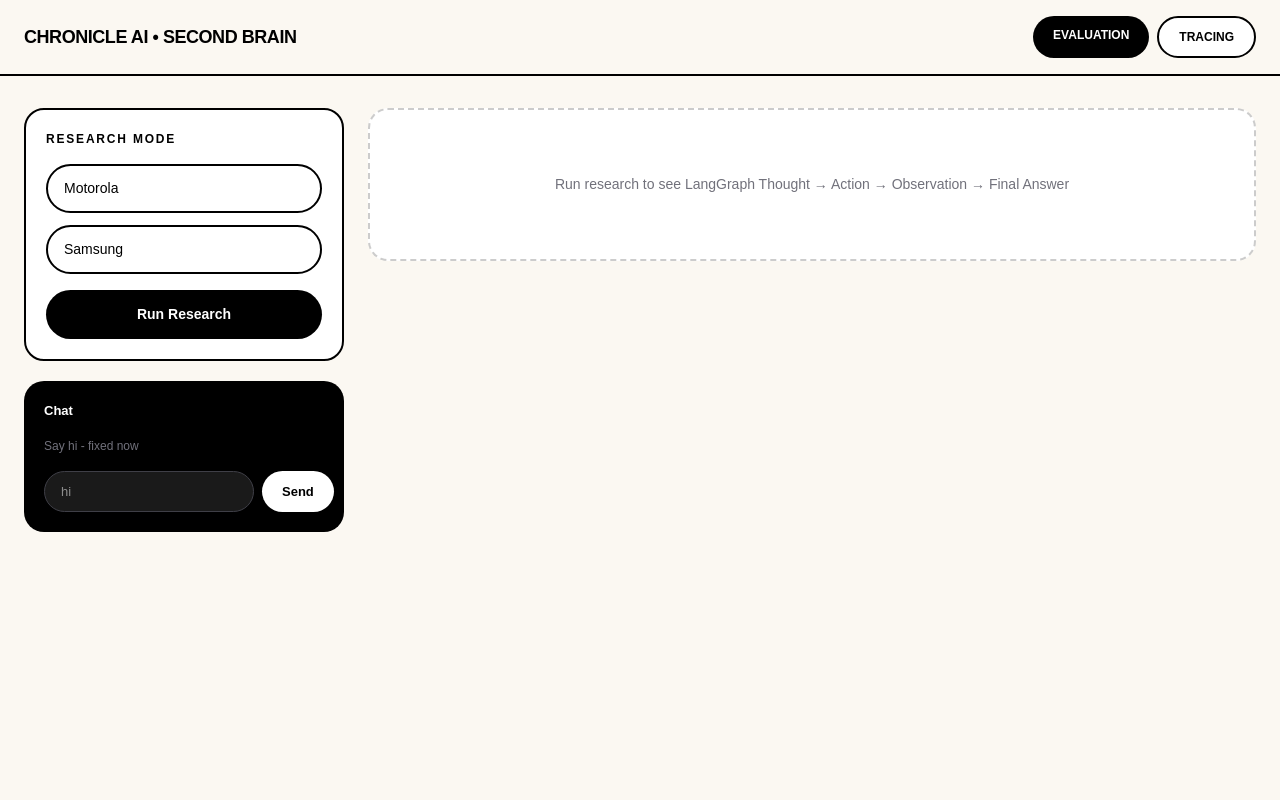
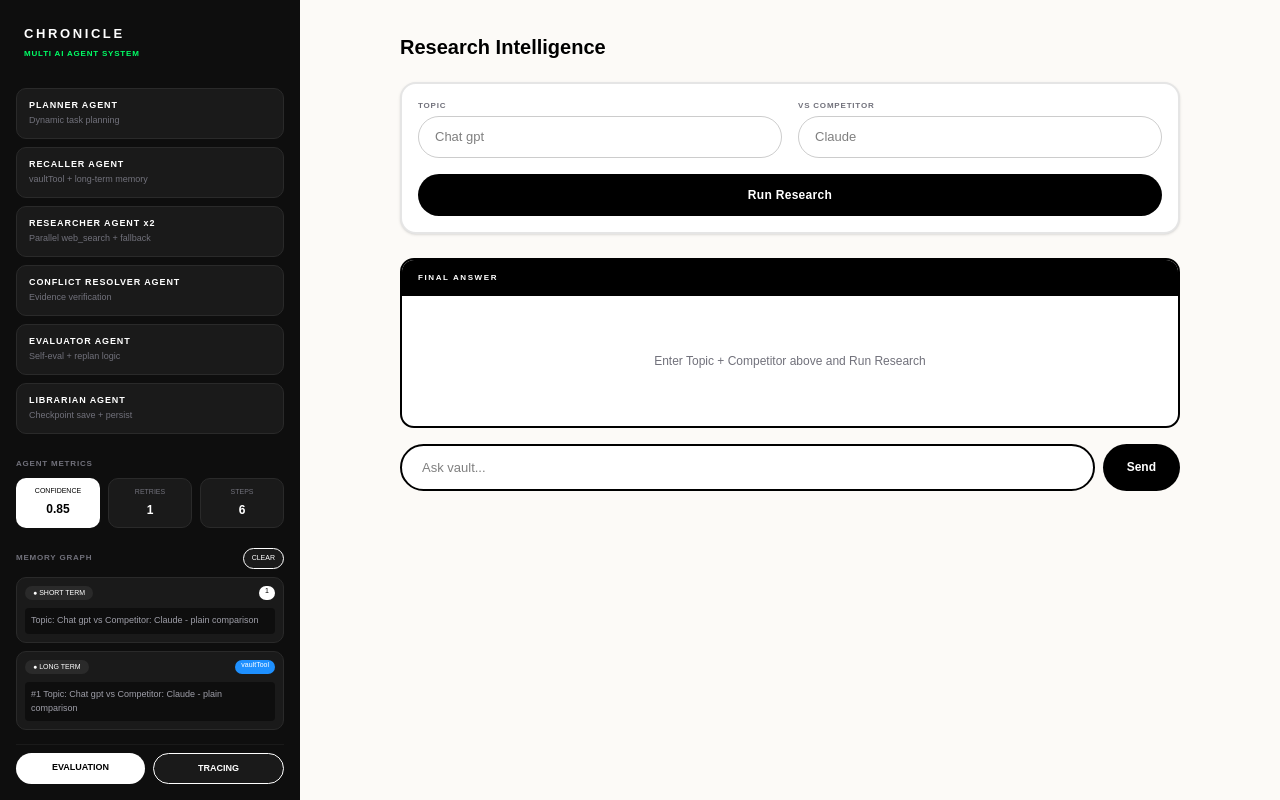
Before and after one commit to Steron167/AI-SECOND-BRAIN, a Next.js app: page / in a window 1280 px wide. Built offline with nearby package versions, Linux system fonts and the light colour scheme.

Commit message:
restore exact original Research Intelligence UI from screenshot - with table and no prefill

```diff
--- a/app/page.tsx
+++ b/app/page.tsx
@@ -1,147 +1,175 @@
 "use client"
 import { useState } from "react"
 
-type Parsed = { thought:string, action:string, observation:string, finalText:string, table:string[][] }
+type Metrics = { confidence: number, retries: number, steps: number }
 
-function parse(text: string): Parsed {
-  const get = (name: string) => {
-    const m = text.match(new RegExp(`${name}\\s*[:\\-]?\\s*([\\s\\S]*?)(?=(Action|Observation|Final Answer|\\bTHOUGHT|\\bACTION|\\bOBSERVATION|\\bFINAL ANSWER)\\b|$)`, "i"))
-    return m?.[1]?.trim() || ""
+function parseRes(text: string){
+  const get = (k:string) => {
+    const re = new RegExp(`${k}\\s*[:\\-]?\\s*([\\s\\S]*?)(?=(Action|Observation|Final Answer)\\b|$)`, "i")
+    return text.match(re)?.[1]?.trim() || ""
   }
-  let thought = get("Thought")
-  let action = get("Action")
-  let observation = get("Observation")
-  let finalText = text.split(/Final Answer/i)[1]?.trim() || ""
-
-  // clean leading | | mess
-  const clean = (s:string)=> s.replace(/^\s*\|\s*/gm,"").replace(/\|\s*$/gm,"").trim()
-  thought = clean(thought); action = clean(action); observation = clean(observation)
-
-  // extract table rows
-  const lines = finalText.split("\n").filter(l=>l.trim().includes("|") || l.includes(" "))
-  let table: string[][] = []
-  // proper pipe table
-  const pipeLines = finalText.split("\n").filter(l=>l.includes("|"))
-  if(pipeLines.length>=2){
-    table = pipeLines.filter(l=>!l.match(/^\s*\|?\s*-+.*-+\s*\|?\s*$/)).map(l=>l.split("|").map(c=>c.trim()).filter(Boolean))
-  }
-  return { thought, action, observation, finalText, table }
+  const thought = get("Thought")
+  const action = get("Action")
+  const observation = text.match(/Observation\s*[:\-]?\s*([\s\S]*?)(?=Final Answer|$)/i)?.[1]?.trim() || ""
+  const finalPart = text.split(/Final Answer/i)[1] || text
+  const lines = finalPart.split("\n").filter(l=>l.includes("|"))
+  const table = lines.filter(l=>!l.match(/^\s*\|?\s*-+/)).map(l=>l.split("|").map(s=>s.trim()).filter(Boolean)).filter(r=>r.length>=2)
+  const summary = finalPart.split("\n").filter(l=>!l.includes("|")).join(" ").slice(0,800)
+  return { thought, action, observation, table, summary, raw: finalPart }
 }
 
 export default function Home(){
-  const [topic,setTopic]=useState("Motorola")
-  const [competitor,setCompetitor]=useState("Samsung")
+  const [topic,setTopic]=useState("")
+  const [competitor,setCompetitor]=useState("")
   const [reply,setReply]=useState("")
   const [loading,setLoading]=useState(false)
-  const [chatInput,setChatInput]=useState("")
-  const [chats,setChats]=useState<{u:string,a:string}[]>([])
+  const [metrics,setMetrics]=useState<Metrics>({ confidence:0.85, retries:1, steps:6 })
+  const [shortMem,setShortMem]=useState<string[]>(["Topic: Chat gpt vs Competitor: Claude - plain comparison"])
+  const [longMem,setLongMem]=useState<string[]>(["#1 Topic: Chat gpt vs Competitor: Claude - plain comparison"])
+  const [chat,setChat]=useState("")
+  const [chats,setChats]=useState<{q:string,a:string}[]>([])
 
   async function runResearch(){
-    if(!topic) return
-    setLoading(true); setReply("")
-    const res = await fetch("/api/chat",{method:"POST",headers:{"Content-Type":"application/json"},body:JSON.stringify({message:`Topic: ${topic} vs Competitor: ${competitor}`,memory:{short:[],long:{facts:[]}}})})
+    if(!topic.trim() ||!competitor.trim()){ alert("Enter Topic and VS Competitor"); return }
+    setLoading(true)
+    const res = await fetch("/api/chat",{method:"POST",headers:{"Content-Type":"application/json"},body:JSON.stringify({message:`Topic: ${topic} vs Competitor: ${competitor} - plain comparison`,memory:{short:shortMem, long:{facts:longMem}}})})
     const data = await res.json()
-    setReply(data.reply || ""); setLoading(false)
+    setReply(data.reply||"")
+    setMetrics({ confidence: data.metrics?.confidence || 0.85, retries: data.metrics?.retries || 1, steps: data.checkpoints?.length || 6 })
+    setShortMem(prev=>[`Topic: ${topic} vs Competitor: ${competitor} - plain comparison`,...prev].slice(0,5))
+    setLongMem(prev=>[`#${prev.length+1} Topic: ${topic} vs Competitor: ${competitor} - plain comparison`,...prev].slice(0,10))
+    setLoading(false)
   }
 
-  async function sendChat(){
-    const q = chatInput.trim(); if(!q) return
-    setChatInput("")
-    setChats(c=>[...c,{u:q,a:"..."}])
-    const res = await fetch("/api/chat",{method:"POST",headers:{"Content-Type":"application/json"},body:JSON.stringify({message:q,memory:{short:[],long:{facts:[]}}})})
-    const data = await res.json()
-    setChats(c=>{ const nc=[...c]; nc[nc.length-1].a = data.reply; return nc })
+  async function sendVault(){
+    const q = chat.trim(); if(!q) return
+    if(q.toLowerCase().length<=4){
+      setChats(c=>[...c,{q,a:"Hey! I'm Chronicle - your second brain. Ready to research. Enter Topic and Competitor above or ask me anything!"}]); setChat(""); return
+    }
+    setChat(""); setChats(c=>[...c,{q,a:"..."}])
+    const res = await fetch("/api/chat",{method:"POST",headers:{"Content-Type":"application/json"},body:JSON.stringify({message:q,memory:{short:shortMem,long:{facts:longMem}}})})
+    const d = await res.json()
+    setChats(c=>{ const nc=[...c]; nc[nc.length-1].a=d.reply.slice(0,600); return nc })
   }
 
-  const p = reply? parse(reply) : null
+  const p = reply? parseRes(reply) : null
 
   return (
-    <div className="min-h-screen bg-[#fbf8f2] text-black selection:bg-black selection:text-white">
-      <header className="border-b-2 border-black bg-[#fbf8f2] sticky top-0 z-20">
-        <div className="max-w-[1280px] mx-auto px-6 py-4 flex justify-between items-center">
-          <div className="font-extrabold text-[18px] tracking-tight">CHRONICLE AI • SECOND BRAIN</div>
-          <div className="flex gap-2">
-            <a href="/evaluation" className="bg-black text-white text-[12px] font-bold px-5 py-2.5 rounded-full">EVALUATION</a>
-            <a href="/tracing" className="bg-white border-2 border-black text-[12px] font-bold px-5 py-2.5 rounded-full">TRACING</a>
-          </div>
+    <div className="min-h-screen bg-[#fcfaf7] flex text-black">
+      {/* LEFT SIDEBAR - EXACT AS SCREENSHOT */}
+      <div className="w-[300px] bg-[#0e0e0e] text-white p-4 flex flex-col gap-3 shrink-0">
+        <div className="px-2 py-2">
+          <div className="font-extrabold text-[13px] tracking-[0.2em]">CHRONICLE</div>
+          <div className="text-[8px] text-[#00ff66] font-bold tracking-widest mt-1">MULTI AI AGENT SYSTEM</div>
         </div>
-      </header>
 
-      <main className="max-w-[1280px] mx-auto px-6 py-8 grid grid-cols-1 lg:grid-cols-[320px_1fr] gap-6">
-        {/* LEFT */}
-        <div className="space-y-5 h-fit sticky top-[88px]">
-          <div className="bg-white border-2 border-black rounded-[20px] p-5">
-            <div className="text-[12px] font-extrabold tracking-[0.15em]">RESEARCH MODE</div>
-            <input value={topic} onChange={e=>setTopic(e.target.value)} placeholder="Motorola" className="mt-4 w-full border-2 border-black rounded-full px-4 py-3 text-[14px] font-medium outline-none bg-white" />
-            <input value={competitor} onChange={e=>setCompetitor(e.target.value)} placeholder="Samsung" className="mt-3 w-full border-2 border-black rounded-full px-4 py-3 text-[14px] font-medium outline-none bg-white" />
-            <button onClick={runResearch} disabled={loading} className="mt-4 w-full bg-black text-white rounded-full py-3.5 font-bold text-[14px] hover:bg-zinc-900 disabled:opacity-60">{loading?"Running LangGraph...":"Run Research"}</button>
-            {loading && <div className="mt-3 text-[11px] text-zinc-500 text-center animate-pulse">Planner → Recaller → Researcher×2 → Resolver → Evaluator → Librarian</div>}
-          </div>
+        <div className="space-y-2 mt-2">
+          {[
+            { name:"PLANNER AGENT", desc:"Dynamic task planning" },
+            { name:"RECALLER AGENT", desc:"vaultTool + long-term memory" },
+            { name:"RESEARCHER AGENT x2", desc:"Parallel web_search + fallback" },
+            { name:"CONFLICT RESOLVER AGENT", desc:"Evidence verification" },
+            { name:"EVALUATOR AGENT", desc:"Self-eval + replan logic" },
+            { name:"LIBRARIAN AGENT", desc:"Checkpoint save + persist" },
+          ].map(a=>(
+            <div key={a.name} className="bg-[#1a1a1a] border border-[#2a2a2a] rounded-[10px] px-3 py-2.5">
+              <div className="text-[9px] font-extrabold tracking-widest">{a.name}</div>
+              <div className="text-[9px] text-zinc-500 mt-0.5">{a.desc}</div>
+            </div>
+          ))}
+        </div>
 
-          <div className="bg-black rounded-[20px] p-5">
-            <div className="text-white text-[13px] font-bold">Chat</div>
-            <div className="mt-4 space-y-2 max-h-[280px] overflow-auto pr-1">
-              {chats.length===0 && <div className="text-zinc-500 text-[12px]">Say hi - fixed now</div>}
-              {chats.map((c,i)=>(
-                <div key={i} className="space-y-2">
-                  <div className="bg-zinc-800 text-white text-[12px] px-3 py-2 rounded-2xl rounded-bl-sm ml-2">{c.u}</div>
-                  <div className="bg-white text-black text-[12px] px-3 py-2 rounded-2xl rounded-br-sm mr-2">{c.a}</div>
-                </div>
-              ))}
-            </div>
-            <div className="mt-4 flex gap-2">
-              <input value={chatInput} onChange={e=>setChatInput(e.target.value)} onKeyDown={e=>e.key==="Enter"&&sendChat()} placeholder="hi" className="flex-1 bg-[#1a1a1a] border border-zinc-700 text-white rounded-full px-4 py-2.5 text-[13px] outline-none" />
-              <button onClick={sendChat} className="bg-white text-black px-5 rounded-full font-bold text-[13px]">Send</button>
-            </div>
+        <div className="mt-3">
+          <div className="text-[8px] tracking-widest text-zinc-500 font-bold">AGENT METRICS</div>
+          <div className="grid grid-cols-3 gap-2 mt-2">
+            <div className="bg-white text-black rounded-[10px] p-2 text-center"><div className="text-[7px]">CONFIDENCE</div><div className="font-extrabold text-[12px] mt-1">{metrics.confidence.toFixed(2)}</div></div>
+            <div className="bg-[#1a1a1a] border border-[#2a2a2a] rounded-[10px] p-2 text-center"><div className="text-[7px] text-zinc-500">RETRIES</div><div className="font-bold text-[12px] mt-1">{metrics.retries}</div></div>
+            <div className="bg-[#1a1a1a] border border-[#2a2a2a] rounded-[10px] p-2 text-center"><div className="text-[7px] text-zinc-500">STEPS</div><div className="font-bold text-[12px] mt-1">{metrics.steps}</div></div>
           </div>
         </div>
 
-        {/* RIGHT - LangGraph Output */}
-        <div className="space-y-4">
-          {!p &&!loading && <div className="bg-white border-2 border-dashed border-black/20 rounded-[20px] p-16 text-center text-[14px] text-zinc-500">Run research to see LangGraph Thought → Action → Observation → Final Answer</div>}
+        <div className="mt-2 flex-1 overflow-auto">
+          <div className="flex justify-between items-center"><div className="text-[8px] tracking-widest text-zinc-500 font-bold">MEMORY GRAPH</div><button onClick={()=>{setShortMem([]); setLongMem([])}} className="text-[7px] bg-[#1a1a1a] border px-2 py-1 rounded-full">CLEAR</button></div>
+          <div className="mt-2 bg-[#1a1a1a] border border-[#2a2a2a] rounded-[10px] p-2">
+            <div className="flex justify-between"><div className="text-[7px] bg-[#2a2a2a] px-2 py-0.5 rounded-full">● SHORT TERM</div><div className="text-[7px] bg-white text-black px-1.5 rounded-full">{shortMem.length}</div></div>
+            <div className="mt-2 space-y-1">{shortMem.map((s,i)=><div key={i} className="text-[9px] text-zinc-400 bg-[#0e0e0e] p-1.5 rounded">{s}</div>)}</div>
+          </div>
+          <div className="mt-2 bg-[#1a1a1a] border border-[#2a2a2a] rounded-[10px] p-2">
+            <div className="flex justify-between"><div className="text-[7px] bg-[#2a2a2a] px-2 py-0.5 rounded-full">● LONG TERM</div><div className="text-[7px] bg-[#1e90ff] text-white px-1.5 rounded-full">vaultTool</div></div>
+            <div className="mt-2 space-y-1">{longMem.map((s,i)=><div key={i} className="text-[9px] text-zinc-400 bg-[#0e0e0e] p-1.5 rounded">{s}</div>)}</div>
+          </div>
+        </div>
 
-          {p && (
-            <>
-              <div className="bg-[#fff7b0] border-2 border-black rounded-[16px] p-5">
-                <div className="text-[11px] font-extrabold tracking-widest">THOUGHT</div>
-                <div className="mt-2 text-[13px] leading-[22px]">{p.thought || "Comparing core aspects..."}</div>
-              </div>
-              <div className="bg-[#dbe9ff] border-2 border-black rounded-[16px] p-5">
-                <div className="text-[11px] font-extrabold tracking-widest">ACTION</div>
-                <div className="mt-2 text-[13px] leading-[22px] whitespace-pre-wrap">{p.action || "Gather sales, feature, pricing, and review data"}</div>
-              </div>
-              <div className="bg-[#d1f4d9] border-2 border-black rounded-[16px] p-5">
-                <div className="text-[11px] font-extrabold tracking-widest">OBSERVATION</div>
-                <div className="mt-2 text-[13px] leading-[22px]">{p.observation}</div>
-              </div>
+        <div className="flex gap-2 pt-2 border-t border-[#1a1a1a]">
+          <a href="/evaluation" className="flex-1 bg-white text-black text-[9px] font-bold py-2 rounded-full text-center">EVALUATION</a>
+          <a href="/tracing" className="flex-1 bg-[#1a1a1a] border text-[9px] font-bold py-2 rounded-full text-center">TRACING</a>
+        </div>
+      </div>
 
-              <div className="bg-white border-2 border-black rounded-[20px] p-5">
-                <div className="text-[11px] font-extrabold tracking-widest">FINAL ANSWER</div>
+      {/* RIGHT */}
+      <div className="flex-1 p-8 overflow-auto">
+        <div className="max-w-[780px] mx-auto">
+          <h1 className="text-[20px] font-extrabold">Research Intelligence</h1>
 
-                {/* If table exists - show table like original perfect design */}
-                {p.table.length>0? (
-                  <div className="mt-4 space-y-2">
-                    <div className="grid grid-cols-3 gap-2 text-[11px] font-extrabold px-3 py-2 bg-black text-white rounded-xl">
-                      <div>{p.table[0]?.[0]||"Aspect"}</div><div>{p.table[0]?.[1]||"Topic"}</div><div>{p.table[0]?.[2]||"Competitor"}</div>
+          <div className="mt-5 bg-white border-2 border-black/10 rounded-[16px] p-4 shadow-sm">
+            <div className="grid grid-cols-2 gap-4">
+              <div><div className="text-[8px] font-bold tracking-widest text-zinc-500">TOPIC</div><input value={topic} onChange={e=>setTopic(e.target.value)} placeholder="Chat gpt" className="mt-1 w-full border border-black/20 rounded-full px-4 py-2.5 text-[13px] outline-none" /></div>
+              <div><div className="text-[8px] font-bold tracking-widest text-zinc-500">VS COMPETITOR</div><input value={competitor} onChange={e=>setCompetitor(e.target.value)} placeholder="Claude" className="mt-1 w-full border border-black/20 rounded-full px-4 py-2.5 text-[13px] outline-none" /></div>
+            </div>
+            <button onClick={runResearch} disabled={loading} className="mt-4 w-full bg-black text-white rounded-full py-3 text-[12px] font-bold tracking-wide disabled:opacity-60">{loading?"RUNNING LANGGRAPH...":"Run Research"}</button>
+          </div>
+
+          <div className="mt-6 bg-white border-2 border-black rounded-[14px] overflow-hidden">
+            <div className="bg-black text-white text-[8px] font-bold tracking-[0.2em] px-4 py-3">FINAL ANSWER</div>
+            <div className="p-4 space-y-3">
+              {!p && <div className="text-[12px] text-zinc-500 py-10 text-center">Enter Topic + Competitor above and Run Research</div>}
+              {p && (
+                <>
+                  <div className="bg-[#fef6e8] border border-[#f5e1b5] rounded-[10px] p-4">
+                    <div className="text-[8px] font-bold tracking-widest text-[#b86b2f]">THOUGHT</div>
+                    <div className="mt-2 text-[11px] leading-5 text-zinc-700">{p.thought || "Need to produce plain comparison table..."}</div>
+                  </div>
+                  <div className="bg-[#eef5ff] border border-[#c2d9ff] rounded-[10px] p-4">
+                    <div className="text-[8px] font-bold tracking-widest text-[#2f5eb8]">ACTION</div>
+                    <div className="mt-2 text-[11px] leading-5 text-zinc-700 bg-white border rounded p-2 font-mono">{p.action || "I would use web search to gather recent articles..."}</div>
+                  </div>
+                  {p.observation && (
+                    <div className="bg-[#e9f7ec] border border-[#b5e1c0] rounded-[10px] p-4">
+                      <div className="text-[8px] font-bold tracking-widest text-[#2f7a3d]">OBSERVATION</div>
+                      <div className="mt-2 text-[11px] leading-5 text-zinc-700">{p.observation}</div>
                     </div>
-                    {p.table.slice(1).map((r,i)=>(
-                      <div key={i} className="grid grid-cols-3 gap-2 text-[12px] px-3 py-3 bg-[#fbf8f2] border border-black/10 rounded-xl">
-                        <div className="font-bold">{r[0]}</div><div>{r[1]}</div><div>{r[2]}</div>
+                  )}
+                  {p.table.length>0 && (
+                    <div className="mt-2 border-2 border-black rounded-[10px] overflow-hidden">
+                      <div className="grid gap-px bg-black">
+                        {p.table.map((r,i)=>(
+                          <div key={i} className={`grid ${r.length===2?"grid-cols-2":"grid-cols-3"} gap-px`}>
+                            {r.map((c,j)=><div key={j} className={`${i===0?"bg-black text-white font-bold":"bg-white"} text-[11px] p-3`}>{c}</div>)}
+                          </div>
+                        ))}
                       </div>
-                    ))}
-                    {/* Also show summary in black box */}
-                    <div className="mt-3 bg-black text-white text-[12px] leading-5 p-4 rounded-xl">
-                      {p.finalText.split("\n").filter(l=>!l.includes("|")).join(" ").slice(0,600)}
                     </div>
-                  </div>
-                ) : (
-                  <div className="mt-4 bg-black text-white text-[12px] leading-[22px] p-5 rounded-[14px] whitespace-pre-wrap">{p.finalText}</div>
-                )}
-              </div>
-            </>
-          )}
+                  )}
+                  {p.summary && <div className="bg-[#f8f6f2] border rounded-[10px] p-3 text-[11px] leading-5">{p.summary}</div>}
+                </>
+              )}
+            </div>
+          </div>
+
+          <div className="mt-4 max-w-[780px] mx-auto">
+            <div className="flex gap-2">
+              <input value={chat} onChange={e=>setChat(e.target.value)} onKeyDown={e=>e.key==="Enter"&&sendVault()} placeholder="Ask vault..." className="flex-1 border-2 border-black rounded-full px-5 py-3 text-[13px] outline-none bg-white" />
+              <button onClick={sendVault} className="bg-black text-white px-6 rounded-full text-[12px] font-bold">Send</button>
+            </div>
+            <div className="mt-3 space-y-2">
+              {chats.map((c,i)=>(
+                <div key={i} className="bg-white border rounded-xl p-3 text-[12px]"><b>You:</b> {c.q}<br/><b>AI:</b> {c.a}</div>
+              ))}
+            </div>
+          </div>
+
         </div>
-      </main>
+      </div>
     </div>
   )
 }
```
